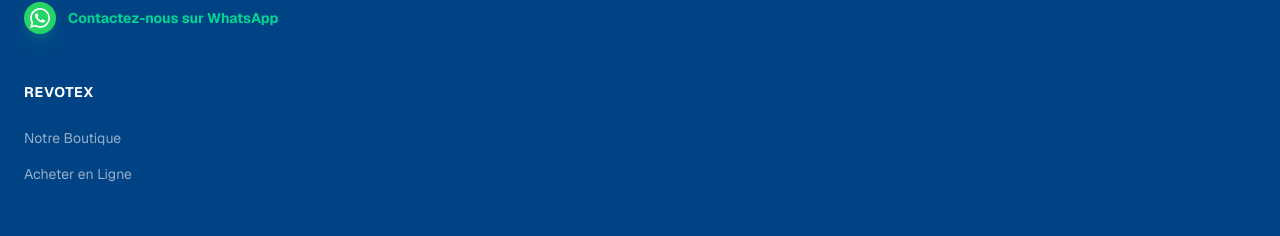
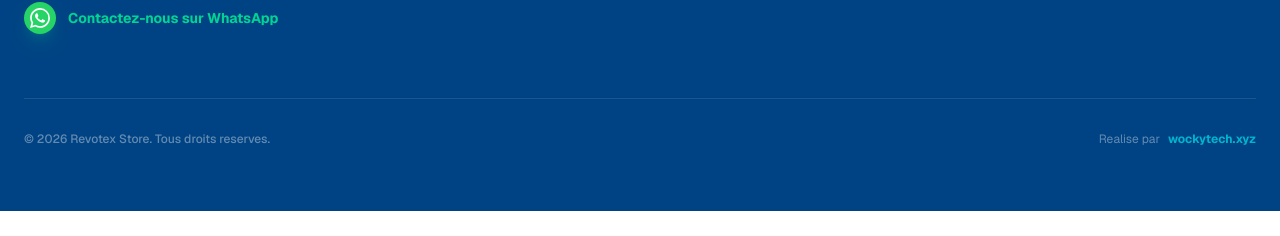
Before and after one commit to mactar27/wock, a Next.js app: page / in a window 1280 px wide. Shown: the part 1288-1524 px from the top of the page. After the commit the page ends 1499 px from the top, so only its background shows below. Built offline with nearby package versions, Linux system fonts and the light colour scheme; no server answers; the database is empty.

Commit message:
style(footer): remove redundant Revotex section

```diff
--- a/components/footer.tsx
+++ b/components/footer.tsx
@@ -17,10 +17,6 @@ const footerLinks = {
     { name: "WhatsApp", href: "https://wa.me/221785872408" },
     { name: "Mon Compte", href: "/login" },
     { name: "Suivi de Commande", href: "/login" },
-  ],
-  "Revotex": [
-    { name: "Notre Boutique", href: "/" },
-    { name: "Acheter en Ligne", href: "/" },
   ],
 }
 
```
